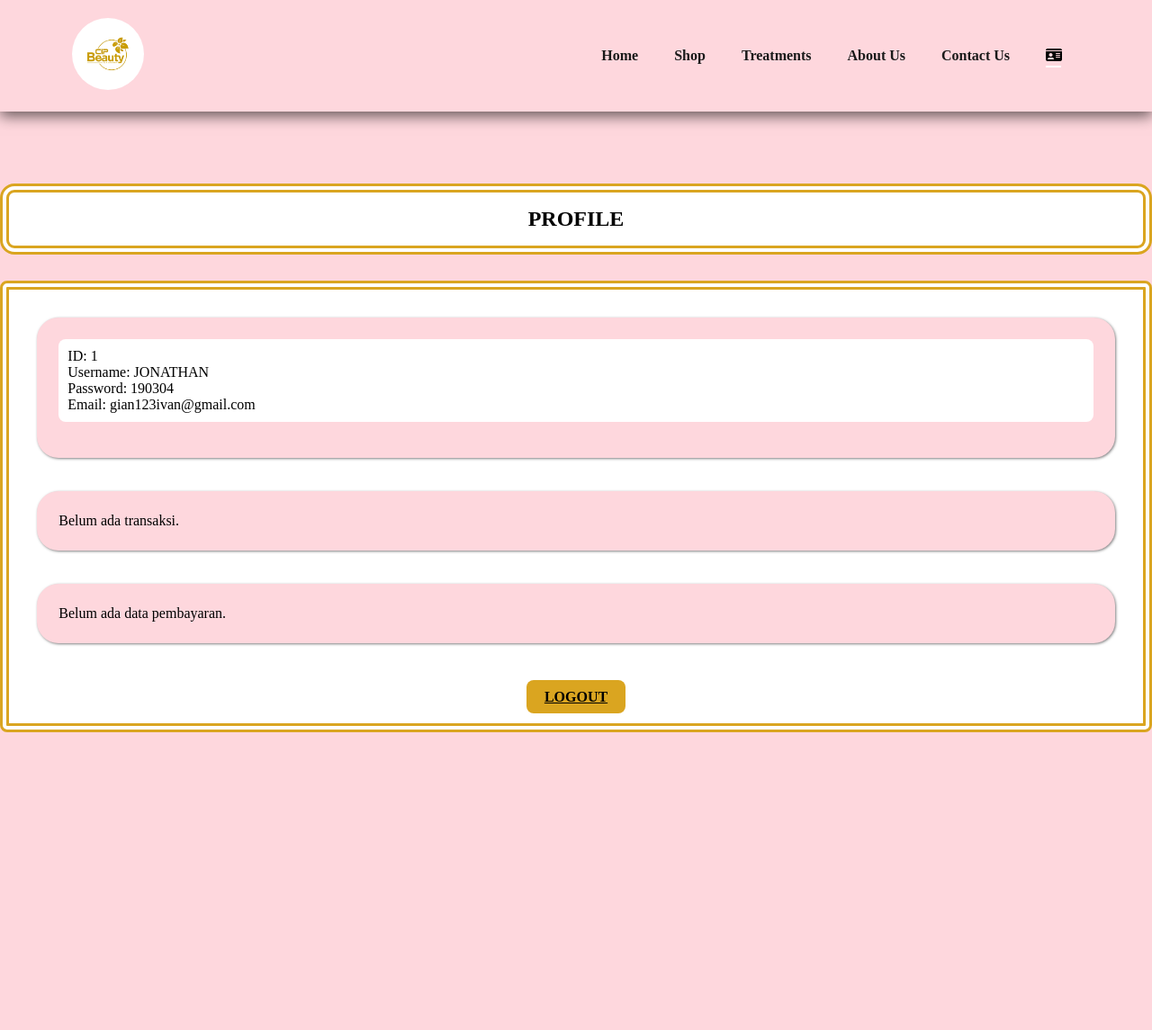
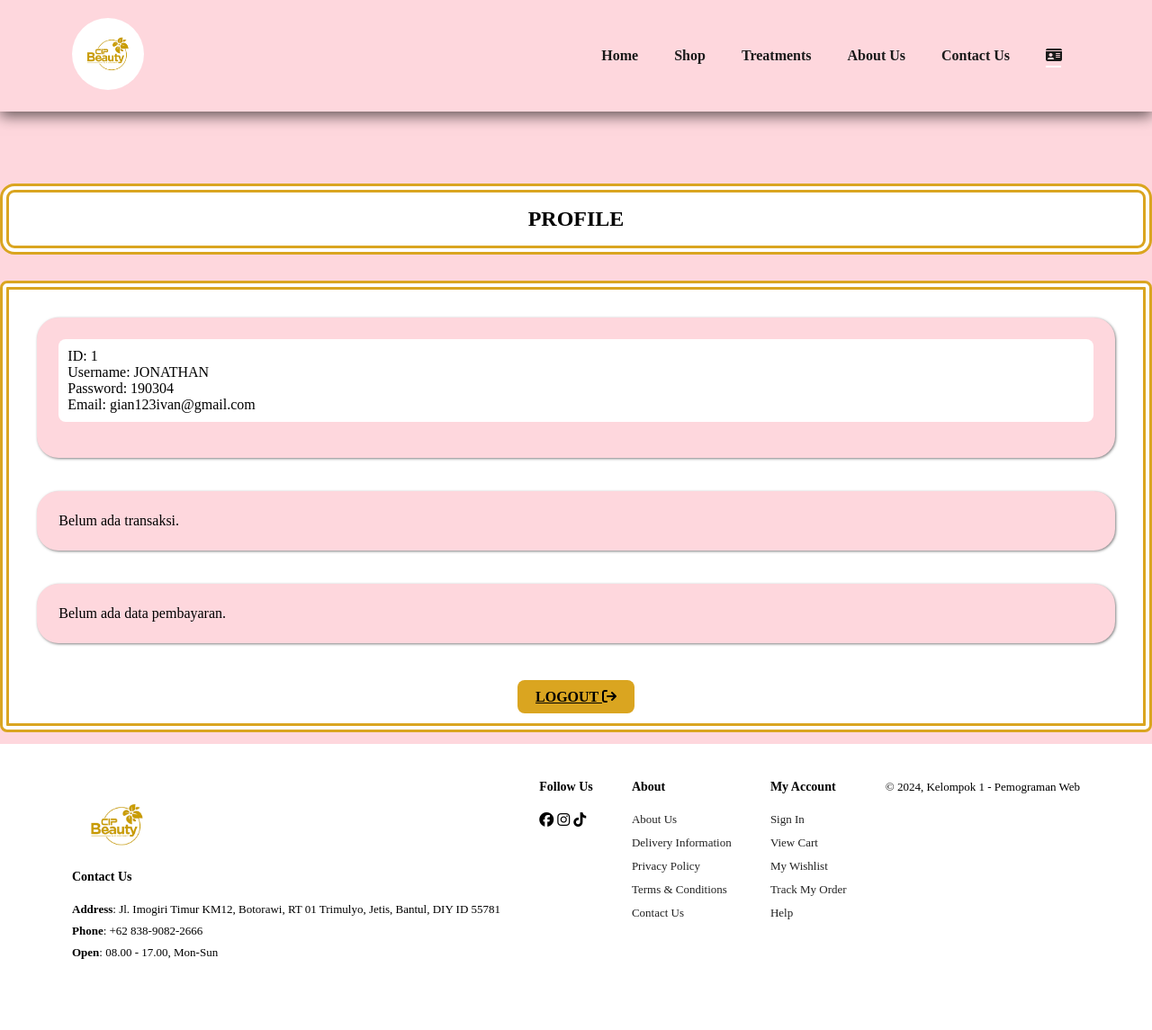
Before and after one commit to JG1van/web_cip_beauty, a PHP site: page /login-jonathan/isi/5-profil.php in a window 1280 px wide. Shown: the whole page at 90% size. Before the commit the page ends 814 px from the top, so only its background shows below. Run offline with PHP 8.4, Linux system fonts and the light colour scheme; a user stored in the database is signed in; data comes from the database, SQL or seed files in the repository; data that the repository does not hold is empty.

Commit message:
31-04-2024

```diff
--- a/customers/login-jonathan/CSS/2-styles-profile.css
+++ b/customers/login-jonathan/CSS/2-styles-profile.css
@@ -9,21 +9,21 @@
 /* Reset CSS */
 * {
   font-family: "Times New Roman"; /* Font  */
-  color: black; /* Warna teks hitam */
 }
 
 /* Styling untuk seluruh halaman */
 body {
-  background-color: var(--warna2); /* Latar belakang berwarna pink */
+  color: black; /* Warna teks hitam */
+  background-color: var(--warna1); /* Warna latar belakang */
 }
 
 /* Styling untuk kontainer */
 .container {
-  background-color: var(--warna2); /* Menggunakan warna yang didefinisikan */
   display: flex; /* Mengatur tampilan menjadi flexbox */
   flex-direction: column; /* Mengatur arah konten menjadi vertikal */
   align-items: center; /* Mengatur konten agar ditengahkan secara horizontal */
   font-size: 16px; /* Ukuran font 16px */
+  background-color: var(--warna2); /* Latar belakang berwarna pink */
 }
 
 /* Styling untuk area utama */
--- /dev/null
+++ b/customers/login-jonathan/CSS/3-styles-footer.css
@@ -0,0 +1,28 @@
+footer {
+  display: flex;
+  flex-wrap: wrap;
+  justify-content: space-between;
+}
+footer .col {
+  display: flex;
+  flex-direction: column;
+  align-items: flex-start;
+  margin-bottom: 30px;
+}
+footer .logo {
+  margin-bottom: 30px;
+}
+footer h4 {
+  font-size: 14px;
+  padding-bottom: 20px;
+}
+footer p {
+  font-size: 13px;
+  margin: 0 0 8px 0;
+}
+footer a {
+  font-size: 13px;
+  text-decoration: none;
+  color: #222;
+  margin-bottom: 10px;
+}
--- a/customers/login-jonathan/isi/5-profil.php
+++ b/customers/login-jonathan/isi/5-profil.php
@@ -28,6 +28,7 @@ mysqli_stmt_close($queryprofil);
     <link rel="stylesheet" href="../../fontawesome-free-6.5.2-web/css/all.min.css" />
     <link rel="stylesheet" href="../CSS/2-styles-profile.css">
     <link rel="stylesheet" href="../CSS/0-styles-navbar.css" />
+    <link rel="stylesheet" href="../CSS/3-styles-footer.css" />
 </head>
 
 <body>
@@ -93,7 +94,8 @@ mysqli_stmt_close($queryprofil);
                                             <th>ID Produk</th>
                                             <th>Nama Produk</th>
                                             <th>Harga Produk</th>
-                                            <th>Action</th>
+                                            <th>Pembayaran</th>
+                                            <th>Hapus</th>
                                         </tr>
                                     </thead>
                                     <tbody>
@@ -110,6 +112,12 @@ mysqli_stmt_close($queryprofil);
                                                         class="klik"><i class="fa-solid fa-circle-dollar-to-slot"></i></a>
 
                                                 </td>
+                                                <td>
+                                                    <a href="7-hapus.php?id_transaksi=<?= htmlspecialchars($row['ID_TRANSAKSI']) ?>"
+                                                        class="klik"><i class="fa-solid fa-trash-can"></i>
+                                                    </a>
+                                                </td>
+
                                             </tr>
                                             <?php
                                         }
@@ -228,7 +236,12 @@ mysqli_stmt_close($queryprofil);
             </div>
 
             <div class="tombol">
-                <a href="../../login-jonathan/isi/6-logout.php" class="klik">LOGOUT</a>
+                <a href="../../login-jonathan/isi/6-logout.php" class="klik">LOGOUT <i
+                        class="fa-solid fa-arrow-right-from-bracket"></i></a>
             </div>
         </main>
     </div>
+    <?php require "8-footer.php"; ?>
+</body>
+
+</html>
--- /dev/null
+++ b/customers/login-jonathan/isi/8-footer.php
@@ -0,0 +1,39 @@
+<footer class="section-p1">
+  <div class="col">
+    <img src="../gambar/logo.png" width="100" height="100" class="Logo" alt="" />
+    <h4>Contact Us</h4>
+    <p>
+      <strong>Address</strong>: Jl. Imogiri Timur KM12, Botorawi, RT 01
+      Trimulyo, Jetis, Bantul, DIY ID 55781
+    </p>
+    <p><strong>Phone</strong>: +62 838-9082-2666</p>
+    <p><strong>Open</strong>: 08.00 - 17.00, Mon-Sun</p>
+  </div>
+  <div class="follow">
+    <h4>Follow Us</h4>
+    <div class="icon">
+      <i class="fab fa-facebook"></i>
+      <i class="fab fa-instagram"></i>
+      <i class="fab fa-tiktok"></i>
+    </div>
+  </div>
+  <div class="col">
+    <h4>About</h4>
+    <a href="#">About Us</a>
+    <a href="#">Delivery Information</a>
+    <a href="#">Privacy Policy</a>
+    <a href="#">Terms & Conditions</a>
+    <a href="#">Contact Us</a>
+  </div>
+  <div class="col">
+    <h4>My Account</h4>
+    <a href="#">Sign In</a>
+    <a href="#">View Cart</a>
+    <a href="#">My Wishlist</a>
+    <a href="#">Track My Order</a>
+    <a href="#">Help</a>
+  </div>
+  <div class="copyright">
+    <p>© 2024, Kelompok 1 - Pemograman Web</p>
+  </div>
+</footer>
--- a/customers/produk-jonathan/CSS/3-styles-produk_II.css
+++ b/customers/produk-jonathan/CSS/3-styles-produk_II.css
@@ -20,7 +20,7 @@
 /* Styling untuk seluruh halaman */
 body {
   color: black; /* Warna teks */
-  background-color: var(--warna2); /* Warna latar belakang pink */
+  background-color: var(--warna1); /* Warna latar belakang */
 }
 
 /* Styling untuk kontainer utama */
@@ -29,6 +29,7 @@ body {
   flex-direction: column; /* Mengatur arah Flexbox menjadi kolom */
   align-items: center; /* Menengahkan item secara horizontal */
   padding: 1rem; /* Padding kontainer */
+  background-color: var(--warna2); /* Warna latar belakang pink */
 }
 
 /* Styling untuk bagian utama konten */
--- a/customers/produk-jonathan/CSS/4-styles-detail-produk.css
+++ b/customers/produk-jonathan/CSS/4-styles-detail-produk.css
@@ -21,7 +21,7 @@
 /* Styling untuk seluruh halaman */
 body {
   color: black; /* Mengatur warna teks */
-  background-color: var(--warna2); /* Warna latar belakang pink */
+  background-color: var(--warna1); /* Warna latar belakang */
 }
 
 .container {
@@ -29,6 +29,7 @@ body {
   display: flex; /* Menjadikan kontainer sebagai flex container */
   flex-direction: column; /* Mengatur arah tata letak menjadi kolom */
   align-items: center; /* Menengahkan item secara horizontal */
+  background-color: var(--warna2); /* Warna latar belakang pink */
 }
 
 /* Styling untuk bagian utama konten */
--- a/customers/produk-jonathan/isi/8-pembayaran.php
+++ b/customers/produk-jonathan/isi/8-pembayaran.php
@@ -187,7 +187,7 @@ if (isset($_POST['simpan'])) {
                             <input type="file" name="gambar" required />
                         </div>
                         <div class="tombol">
-                            <button type="submit" class="klik" name="simpan">Bayar</button>
+                            <button type="submit" class="klik" name="simpan">SELESAI</button>
                         </div>
                     </form>
 
```
Also changed, not shown: customers/login-jonathan/isi/7-hapus.php (added, +40 -0 lines), customers/produk-jonathan/CSS/5-styles-pembayaran.css (+6 -2 lines), customers/produk-jonathan/CSS/6-styles-footer.css (+28 -0 lines), customers/produk-jonathan/gambar/pembayaran/n2GML0tNOeYkCn5R41CV.png (deleted).
